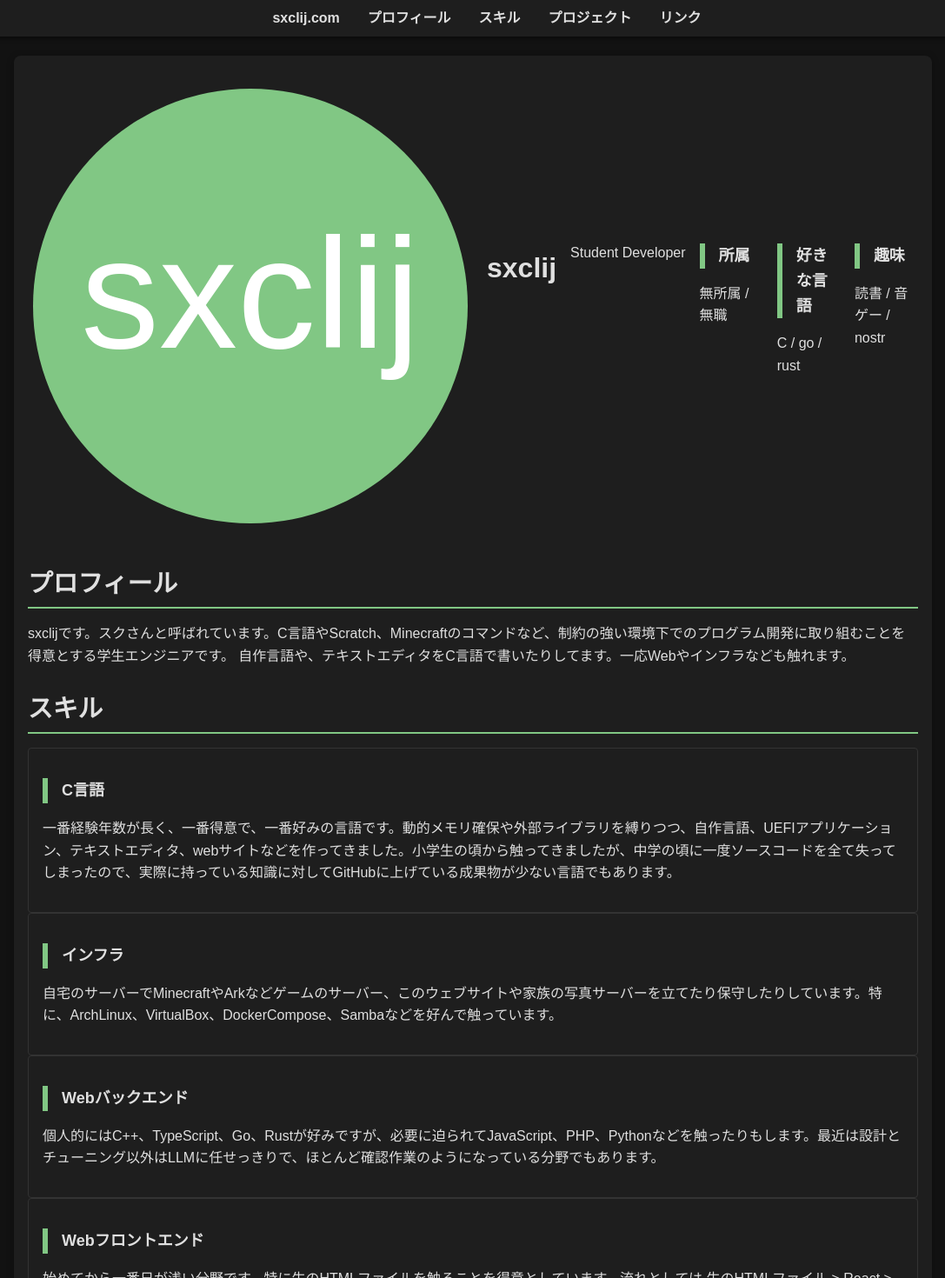
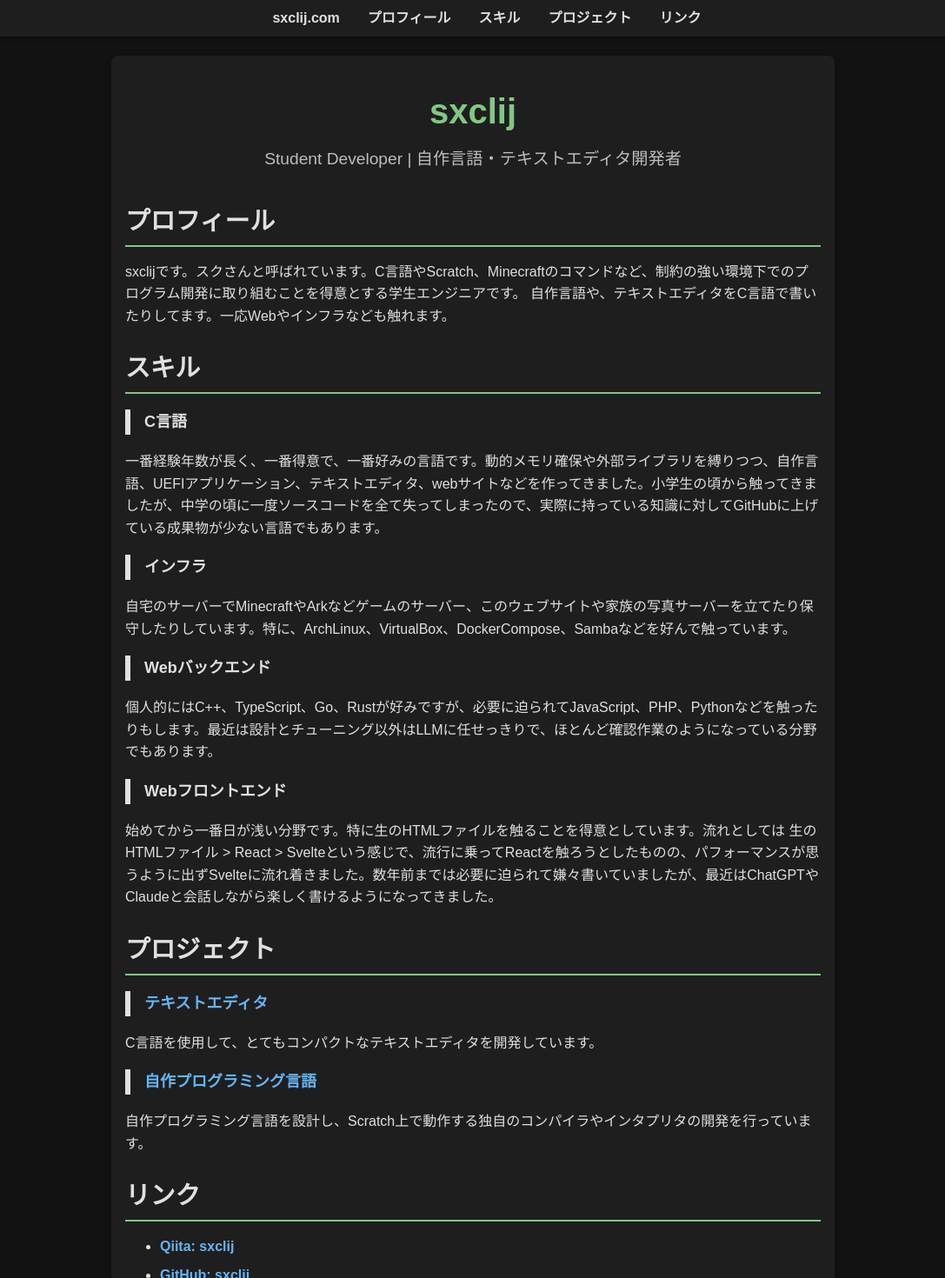
Before and after one commit to sxclij/sxclijcom, a SvelteKit app: page / in a window 1280 px wide. Shown: the top 1470 px of the page at 87% size, without its empty margins (96-1183 px from the left). Built offline with nearby package versions, Linux system fonts and the light colour scheme.

Commit message:
modoshita

```diff
--- a/src/routes/+page.svelte
+++ b/src/routes/+page.svelte
@@ -13,7 +13,6 @@
             value: "読書 / 音ゲー / nostr",
         },
     ];
-
     const skills = [
         {
             title: "C言語",
@@ -36,7 +35,6 @@
                 "始めてから一番日が浅い分野です。特に生のHTMLファイルを触ることを得意としています。流れとしては 生のHTMLファイル > React > Svelteという感じで、流行に乗ってReactを触ろうとしたものの、パフォーマンスが思うように出ずSvelteに流れ着きました。数年前までは必要に迫られて嫌々書いていましたが、最近はChatGPTやClaudeと会話しながら楽しく書けるようになってきました。",
         },
     ];
-
     const projects = [
         {
             name: "テキストエディタ",
@@ -51,7 +49,6 @@
                 "自作プログラミング言語を設計し、Scratch上で動作する独自のコンパイラやインタプリタの開発を行っています。",
         },
     ];
-
     const links = [
         {
             name: "Qiita: sxclij",
@@ -88,22 +85,10 @@
 </nav>
 
 <main>
-    <div class="hero-and-profile">
     <header class="hero">
-            <img alt="icon" src=/icon.svg />
+        <h1>sxclij</h1>
+        <p>Student Developer | 自作言語・テキストエディタ開発者</p>
     </header>
-
-        <div class="personal-details">
-            <h1>sxclij</h1>
-            <p>Student Developer</p>
-            {#each personalDetails as detail}
-                <div class="detail-item">
-                    <h3>{detail.label}</h3>
-                    <p>{detail.value}</p>
-                </div>
-            {/each}
-        </div>
-    </div>
 
     <section id="profile" class="section">
         <h2>プロフィール</h2>
@@ -116,20 +101,16 @@
     <section id="skills" class="section">
         <h2>スキル</h2>
         {#each skills as skill}
-                <div class="skill-item">
             <h3>{skill.title}</h3>
             <p>
                 {skill.description}
             </p>
-                </div>
         {/each}
     </section>
 
     <section id="projects" class="section">
         <h2>プロジェクト</h2>
-        <div class="projects-grid">
         {#each projects as project}
-                <div class="project-item">
             <h3>
                 <a
                     href={project.link}
@@ -142,9 +123,7 @@
             <p>
                 {project.description}
             </p>
-                </div>
         {/each}
-        </div>
     </section>
 
     <section id="links" class="section">
@@ -227,7 +206,7 @@
     }
 
     main {
-        max-width: 80%;
+        max-width: 800px;
         margin: 4rem auto 0;
         padding: 2rem 1rem;
         background: #1e1e1e;
@@ -235,16 +214,9 @@
         border-radius: 8px;
     }
 
-    .hero-and-profile {
-        display: flex;
-        align-items: center;
-        margin-bottom: 2rem;
-    }
-
     .hero {
         text-align: center;
-        flex: 1;
-        padding-right: 1rem;
+        margin-bottom: 2rem;
     }
 
     .hero h1 {
@@ -259,26 +231,6 @@
         color: #bdbdbd;
     }
 
-    .personal-details {
-        display: flex;
-        flex-wrap: wrap;
-        gap: 1rem;
-        margin-top: 0;
-        justify-content: flex-start;
-        flex: 1;
-    }
-
-    .detail-item {
-        flex: 1;
-    }
-
-    .detail-item h3 {
-        font-size: 1.125rem;
-        border-left: 6px solid #81c784;
-        padding-left: 1rem;
-        margin-bottom: 0.5rem;
-    }
-
     .section h2 {
         font-size: 1.8rem;
         border-bottom: 2px solid #81c784;
@@ -286,24 +238,10 @@
         margin-bottom: 1rem;
     }
 
-    .skills-grid, .projects-grid {
-      display: grid;
-      grid-template-columns: repeat(auto-fit, minmax(300px, 1fr));
-      gap: 20px;
-      margin-bottom: 2rem;
-    }
-
-    .skill-item, .project-item {
-      border: 1px solid #333;
-      padding: 1rem;
-      border-radius: 4px;
-    }
-
-    .skill-item h3, .project-item h3 {
-        border-left: 6px solid #81c784;
+    .section h3 {
+        border-left: 6px solid;
         padding-left: 1rem;
         font-size: 1.125rem;
-        margin-bottom: 0.5rem;
     }
 
     .links li {
@@ -316,19 +254,4 @@
         font-size: 0.9rem;
         color: #e7e7e7;
     }
-
-    @media (max-width: 768px) {
-        .hero-and-profile {
-            flex-direction: column;
-        }
-        .hero {
-            text-align: center;
-            padding-right: 0;
-        }
-        .personal-details {
-            flex-wrap: nowrap;
-            text-align: center;
-        }
-
-    }
 </style>
```
Lines whose indentation alone changed are shown as unchanged.
